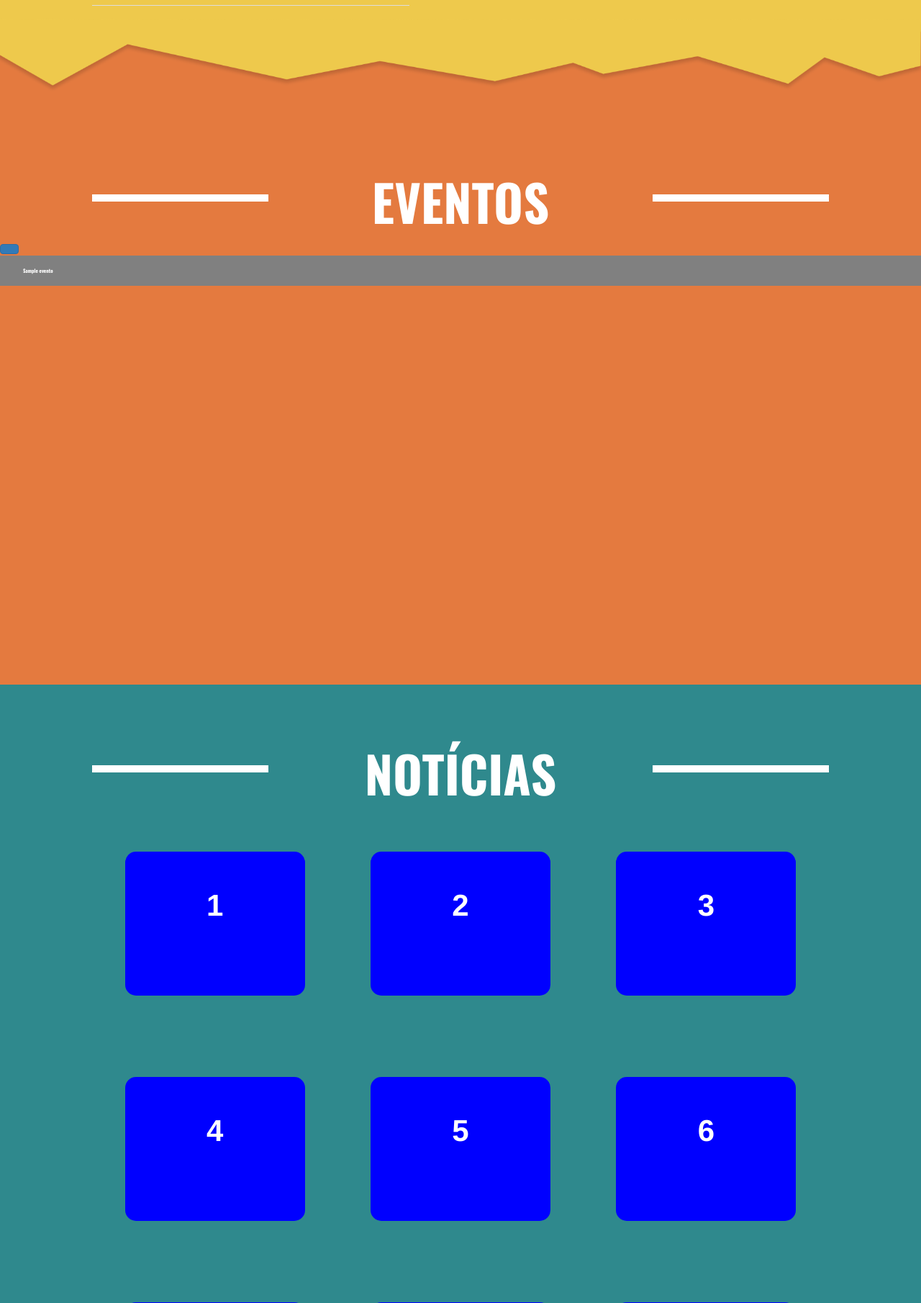
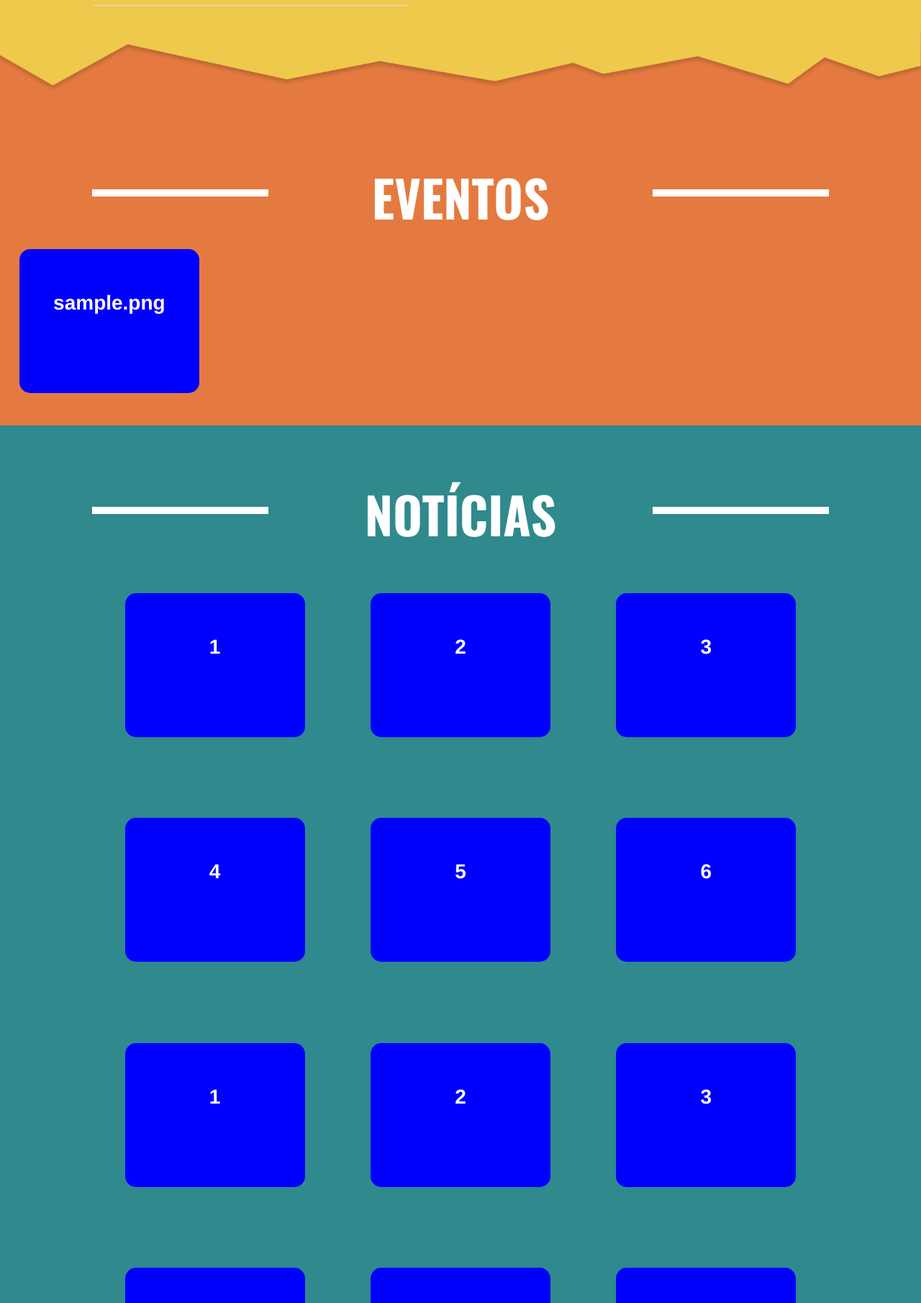
Before and after one commit to tiagonunes9/apeeesv, a PHP site: page /home.php in a window 1280 px wide. Shown: the part 2667-4477 px from the top of the page at 72% size. Run offline with PHP 8.4, Linux system fonts and the light colour scheme; tables that the repository leaves empty or names only in its code hold one stand-in row (values such as "Sample post"); data that the repository does not hold is empty; some libraries are stand-ins or nearby versions.

Commit message:
Listar_Modals

```diff
--- a/home.php
+++ b/home.php
@@ -12,6 +12,7 @@
     echo "Failed to connect to MySQL: " . mysqli_connect_error();
 }
 ?>
+
 <head>
     <title>APEEESV</title>
     <meta charset="utf-8">
@@ -157,41 +158,47 @@
 
             <?php
 
-            $sql = "SELECT * FROM Eventos";
+            $sql = "SELECT * FROM eventos";
             $result = $conn->query($sql);
+                // output data of each row
+                while($row = mysqli_fetch_assoc($result))
+                {
+                    $id_evento =  $row['id_evento'];
+                    $nome =     $row['nome'];
+                    $descricao =  $row['descricao'];
+                    $imagem =  $row['imagem'];
+                    $data =  $row['data'];
+                    $local =  $row['local'];
 
-            if ($result->num_rows > 0) {
-                // output data of each row
-                while ($row = $result->fetch_assoc()) {
-                    '<div class="containers">';
-                    echo '<button type="button" class="btn btn-primary" data-toggle="modal" data-target="#exampleModal">' . $row['<img src="php echo base_url(upload/'].'</button>';
-                    '<div class="middle">';
-
-                    echo '<div class="texts" style="visibility:none;">' . $row["nome"] . '</div>';
-                    '</div>';
-                    '</div>';
-                }
-            } else {
-                echo "0 results";
-            }
             ?>
+            <a href="#" data-toggle="modal" data-target="#mymodal_<?php echo $id_evento;?>">
+            <div class="col-sm-4">
+                <?php
+                echo '<div class="flex-item">'. $imagem.'</div>';
+                ?>
+            </div>
+            </a>
             <!-- Modal -->
-            <div class="modal fade" id="exampleModal" tabindex="-1" role="dialog" aria-labelledby="exampleModalLabel" aria-hidden="true">
+            <div id="mymodal_<?php echo $id_evento;?>" class="modal fade" role="dialog">
                 <div class="modal-dialog" role="document">
                     <div class="modal-content">
                         <div class="modal-header">
-                            <h5 class="modal-title" id="exampleModalLabel">
-                           <?php echo $row['nome'];?></h5>
+                            <h4 class="modal-title modalt" id="exampleModalLabel">
+                            <?php echo $nome; ?></h4>
                             </button>
                         </div>
                         <div class="modal-body">
-
+                        <h5><?php echo $local; ?></h5>
+                        <h5><?php echo $data; ?></h5><br>
+                        <h5><?php echo $descricao; ?></h5><br>
                         </div>
                         <div class="modal-footer">
                             <button type="button" class="btn btn-secondary" data-dismiss="modal">Close</button>
                         </div>
                     </div>
                 </div>
+            </div>
+            <?php } ?>
             </div>
         </div>
     </section>
--- a/style.css
+++ b/style.css
@@ -196,6 +196,8 @@ section {
 .eventos {
     background-color: #E47A3F;
     width: 100vw;
+    height: 100%;
+    margin-bottom: 2%;
 }
 
 .noticias {
@@ -412,39 +414,29 @@ h3 {
     line-height: 150px;
     color: white;
     font-weight: bold;
-    font-size: 3em;
+    font-size: 200%;
     text-align: center;
     border-radius: 15px;
 }
 
-.containers {
-    position: relative;
-    width: 50%;
+.modalt {
+    font-family: "Oswald";
+    font-weight: bold;
+    text-transform: uppercase;
 }
 
-.middle {
-    transition: .5s ease;
-    opacity: 0;
-    position: absolute;
-    top: 70%;
-    left: 20%;
-    transform: translate(-50%, -50%);
-    -ms-transform: translate(-50%, -50%);
+.flex-item:hover {
+    background: blue;
+    width: 250px;
+    height: 200px;
+    margin-top: 6%;
+    margin-left: 3%;
+    margin-right: 3%;
+    margin-bottom: 5%;
+    line-height: 150px;
+    color: white;
+    font-weight: bold;
+    font-size: 150%;
     text-align: center;
     border-radius: 15px;
-    width: 50%;
-    height: auto;
 }
-
-.container:hover .middle {
-    opacity: 1;
-}
-
-.texts {
-    background-color: gray;
-    font-family: "Oswald";
-    font-weight: bold;
-    color: white;
-    font-size: 50%;
-    padding: 16px 32px;
-}
```
Lines whose indentation alone changed are shown as unchanged.
